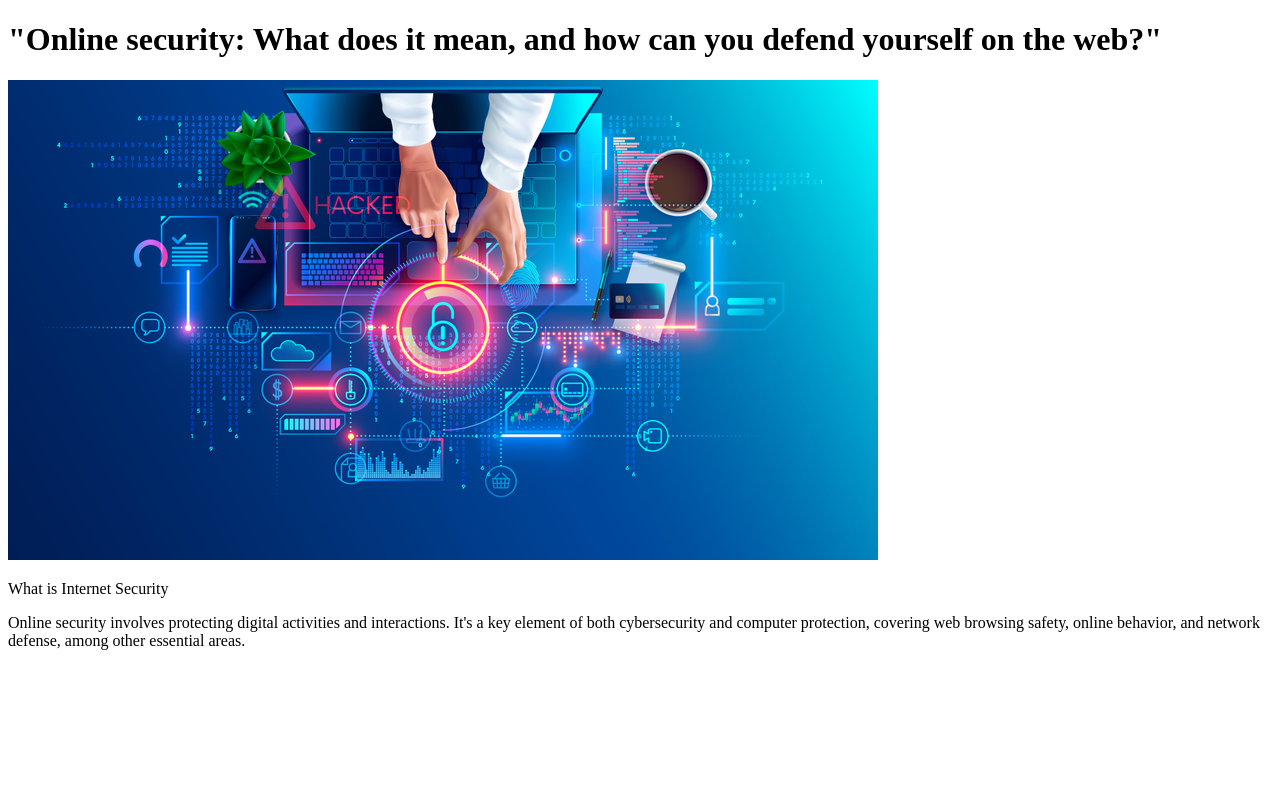
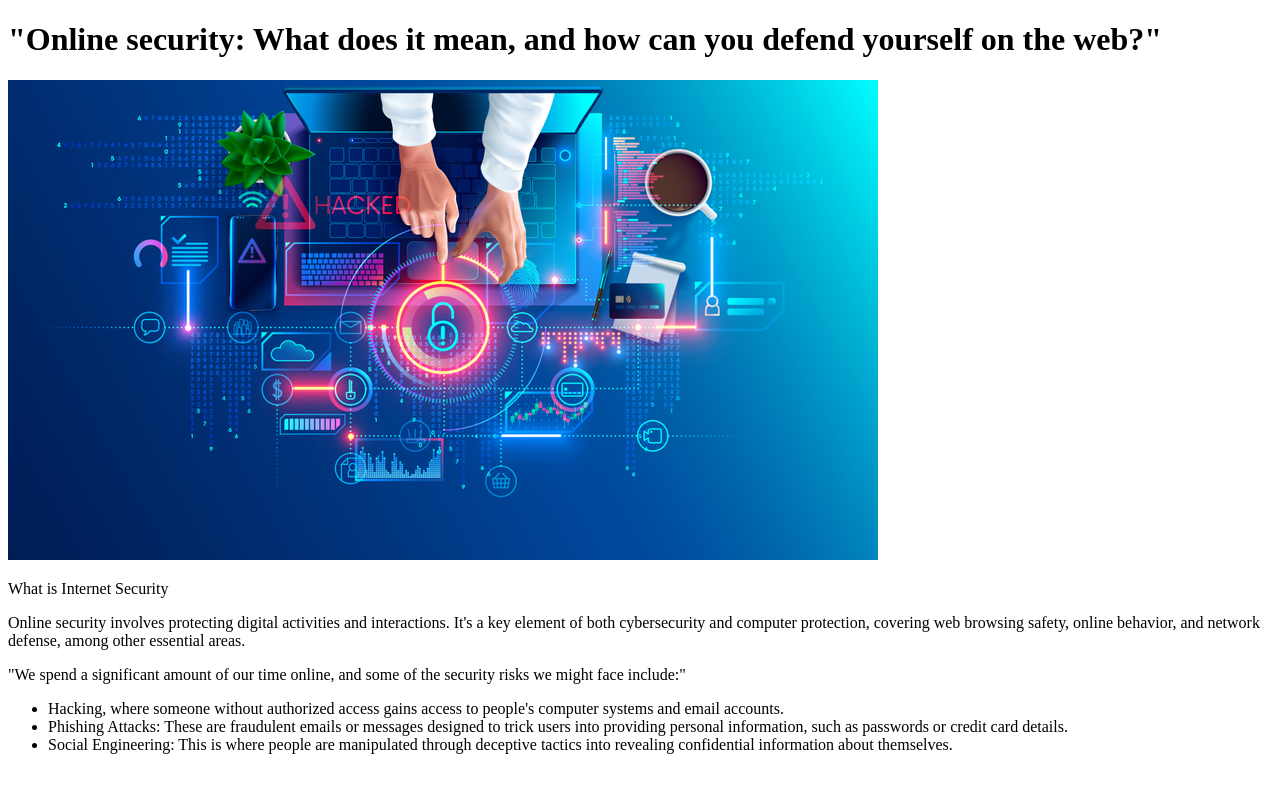
Before and after one commit to mpmicheal/project_1, a plain HTML site: page internet_security.html in a window 1280 px wide. Drawn offline with Linux system fonts and the light colour scheme; files whose address does not match are found by name.

Commit message:
Update internet_security.html
adding info

```diff
--- a/internet_security.html
+++ b/internet_security.html
@@ -10,7 +10,12 @@
   <p>What is Internet Security</p>
   <p>Online security involves protecting digital activities and interactions.
     It's a key element of both cybersecurity and computer protection, covering web browsing safety, online behavior, and network defense, among other essential areas.
-  </p>
+  </p>"We spend a significant amount of our time online, and some of the security risks we might face include:"</p>
+  <ul>
+    <li>Hacking, where someone without authorized access gains access to people's computer systems and email accounts.</li>
+    <li>Phishing Attacks: These are fraudulent emails or messages designed to trick users into providing personal information, such as passwords or credit card details.</li>
+    <li>Social Engineering: This is where people are manipulated through deceptive tactics into revealing confidential information about themselves.</li>
+  </ul>
 
 
 </body>
```
